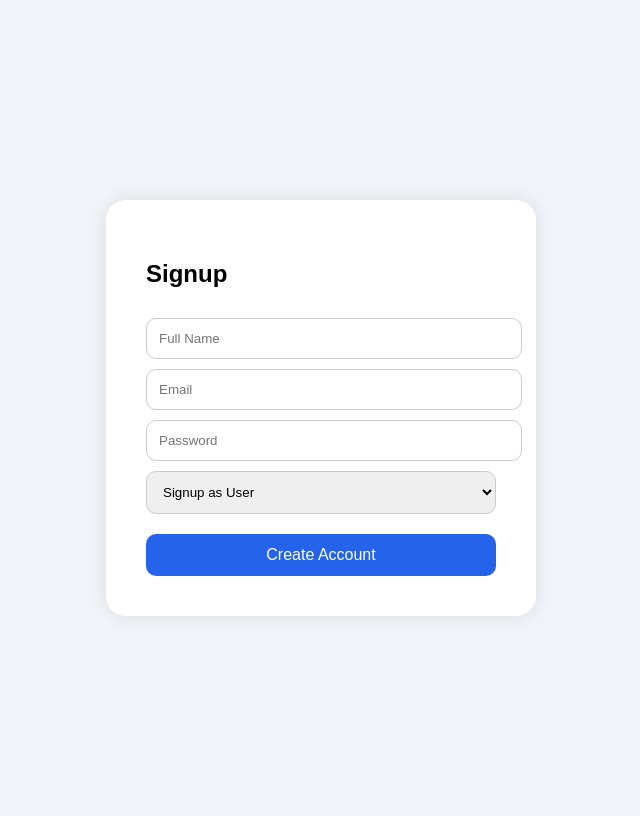
After one commit to Manjila-create/ai-recruitment-system, a Flask app: page /signup in a window 1280 px wide. The commit adds this page. Shown: the whole page, without its empty margins (319-959 px from the left). Run offline with Flask 3, Linux system fonts and the light colour scheme.

Commit message:
signup updated

```diff
--- a/backend/app.py
+++ b/backend/app.py
@@ -1,25 +1,206 @@
-from flask import Flask, render_template, request, jsonify, url_for
+from flask import Flask, render_template, request, jsonify, url_for, session
+from flask_sqlalchemy import SQLAlchemy
 
 app = Flask(__name__)
+
+app.secret_key = "supersecretkey"
+
+# DATABASE CONFIG
+app.config['SQLALCHEMY_DATABASE_URI'] = 'sqlite:///recruitment.db'
+app.config['SQLALCHEMY_TRACK_MODIFICATIONS'] = False
+
+db = SQLAlchemy(app)
+
+
+# USER TABLE
+
+class User(db.Model):
+
+    id = db.Column(db.Integer, primary_key=True)
+
+    fullname = db.Column(db.String(100), nullable=False)
+
+    email = db.Column(db.String(100), unique=True, nullable=False)
+
+    password = db.Column(db.String(100), nullable=False)
+
+
+
+# RECRUITER TABLE
+
+class Recruiter(db.Model):
+
+    id = db.Column(db.Integer, primary_key=True)
+
+    fullname = db.Column(db.String(100), nullable=False)
+
+    email = db.Column(db.String(100), unique=True, nullable=False)
+
+    password = db.Column(db.String(100), nullable=False)
+
+# CREATE DATABASE
+with app.app_context():
+    db.create_all()
+
+
+
+# HOME PAGE
 
 @app.route('/')
 def home():
     return render_template('login.html')
 
 
+
+# SIGNUP PAGE
+
+@app.route('/signup')
+def signup():
+    return render_template('signup.html')
+
+
+
+# REGISTER USER
+
+@app.route('/register', methods=['POST'])
+def register():
+
+    data = request.get_json()
+
+    fullname = data.get("fullname")
+    email = data.get("email")
+    password = data.get("password")
+    role = data.get("role")
+
+
+    # USER REGISTRATION
+
+    if role == "user":
+
+        existing_user = User.query.filter_by(email=email).first()
+
+        if existing_user:
+            return jsonify({
+                "success": False,
+                "message": "User already exists"
+            })
+
+        new_user = User(
+            fullname=fullname,
+            email=email,
+            password=password
+        )
+
+        db.session.add(new_user)
+        db.session.commit()
+
+        return jsonify({
+            "success": True,
+            "message": "User registration successful"
+        })
+
+
+
+    # RECRUITER REGISTRATION
+
+    elif role == "recruiter":
+
+        existing_recruiter = Recruiter.query.filter_by(email=email).first()
+
+        if existing_recruiter:
+            return jsonify({
+                "success": False,
+                "message": "Recruiter already exists"
+            })
+
+        new_recruiter = Recruiter(
+            fullname=fullname,
+            email=email,
+            password=password
+        )
+
+        db.session.add(new_recruiter)
+        db.session.commit()
+
+        return jsonify({
+            "success": True,
+            "message": "Recruiter registration successful"
+        })
+
+    return jsonify({
+        "success": False,
+        "message": "Invalid role"
+    })
+
+
+# LOGIN
+
 @app.route('/login', methods=['POST'])
 def login():
+
     data = request.get_json()
+
     email = data.get("email")
     password = data.get("password")
+    role = data.get("role")
 
-    # 🔥 ADMIN LOGIN (YOUR REQUIREMENT)
+
+    # ADMIN LOGIN
+
     if email == "mangila.adhikari111@gmail.com" and password == "1234":
-        return jsonify({"redirect": url_for("admin")})
 
-    # fallback (optional)
-    return jsonify({"redirect": url_for("home")})
+        session["role"] = "admin"
 
+        return jsonify({
+            "success": True,
+            "redirect": url_for("admin")
+        })
+
+
+    # USER LOGIN
+
+    if role == "user":
+
+        user = User.query.filter_by(
+            email=email,
+            password=password
+        ).first()
+
+        if user:
+
+            session["role"] = "user"
+
+            return jsonify({
+                "success": True,
+                "redirect": url_for("user")
+            })
+
+
+    # RECRUITER LOGIN
+
+    elif role == "recruiter":
+
+        recruiter = Recruiter.query.filter_by(
+            email=email,
+            password=password
+        ).first()
+
+        if recruiter:
+
+            session["role"] = "recruiter"
+
+            return jsonify({
+                "success": True,
+                "redirect": url_for("recruiter")
+            })
+
+    return jsonify({
+        "success": False,
+        "message": "Invalid credentials"
+    })
+
+
+# PAGES
 
 @app.route('/admin')
 def admin():
@@ -36,5 +217,8 @@ def recruiter():
     return render_template("recruiter.html")
 
 
+
+# RUN APP
+
 if __name__ == "__main__":
     app.run(debug=True)
--- /dev/null
+++ b/backend/templates/signup.html
@@ -0,0 +1,143 @@
+<!DOCTYPE html>
+<html lang="en">
+<head>
+  <meta charset="UTF-8">
+  <title>Signup</title>
+
+  <style>
+
+    body{
+      font-family: Arial;
+      background:#f1f5f9;
+      display:flex;
+      justify-content:center;
+      align-items:center;
+      height:100vh;
+    }
+
+    .box{
+      background:white;
+      padding:40px;
+      border-radius:20px;
+      width:350px;
+      box-shadow:0 0 20px rgba(0,0,0,0.1);
+    }
+
+    input, select{
+      width:100%;
+      padding:12px;
+      margin-top:10px;
+      border-radius:10px;
+      border:1px solid #ccc;
+    }
+
+    button{
+      width:100%;
+      padding:12px;
+      margin-top:20px;
+      border:none;
+      border-radius:10px;
+      background:#2563eb;
+      color:white;
+      cursor:pointer;
+      font-size:16px;
+    }
+
+  </style>
+
+</head>
+<body>
+
+<div class="box">
+
+  <h2>Signup</h2>
+
+  <input type="text" id="fullname" placeholder="Full Name">
+
+  <input type="email" id="email" placeholder="Email">
+
+  <input type="password" id="password" placeholder="Password">
+
+  <select id="role">
+    <option value="user">Signup as User</option>
+    <option value="recruiter">Signup as Recruiter</option>
+  </select>
+
+  <button onclick="register()">Create Account</button>
+
+</div>
+
+<script>
+
+function register(){
+
+  const fullname = document.getElementById("fullname").value.trim();
+  const email = document.getElementById("email").value.trim();
+  const password = document.getElementById("password").value.trim();
+  const role = document.getElementById("role").value;
+
+  // =========================
+  // VALIDATION
+  // =========================
+
+  // FULL NAME
+  if(fullname === ""){
+    alert("Full name is required");
+    return;
+  }
+
+  // EMAIL
+  const emailPattern = /^[^ ]+@[^ ]+\.[a-z]{2,3}$/;
+
+  if(!email.match(emailPattern)){
+    alert("Enter valid email");
+    return;
+  }
+
+  // PASSWORD
+  if(password.length < 6){
+    alert("Password must be at least 6 characters");
+    return;
+  }
+
+  // =========================
+  // SEND DATA
+  // =========================
+
+  fetch("/register", {
+
+    method:"POST",
+
+    headers:{
+      "Content-Type":"application/json"
+    },
+
+    body:JSON.stringify({
+      fullname,
+      email,
+      password,
+      role
+    })
+
+  })
+
+  .then(res => res.json())
+
+  .then(data => {
+
+    alert(data.message);
+
+    if(data.success){
+
+      window.location.href = "/";
+
+    }
+
+  });
+
+}
+
+</script>
+
+</body>
+</html>
```
Also changed, not shown: backend/templates/login.html (+29 -22 lines), frontend/demo.html (added, +7 -0 lines).
